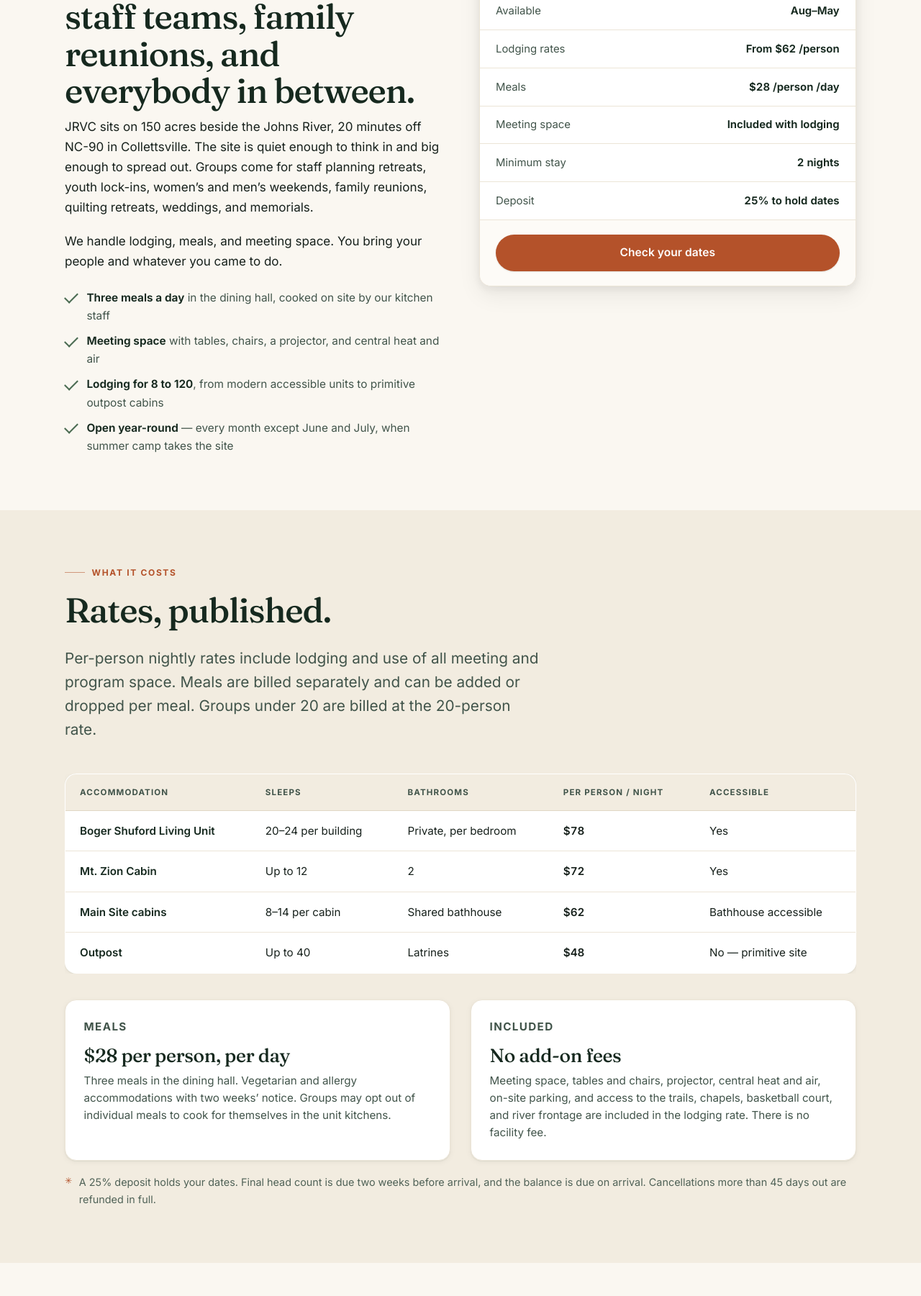
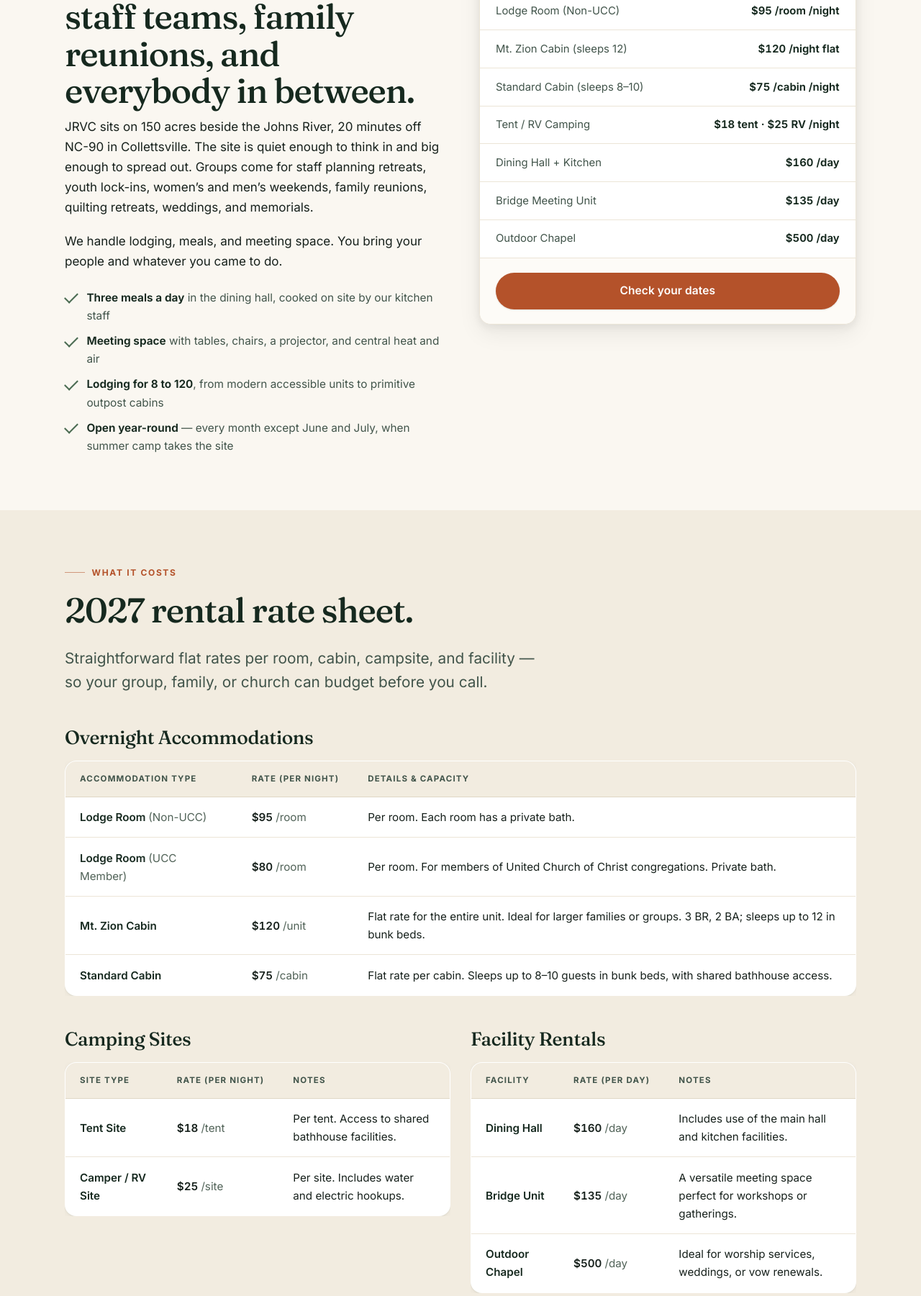
Before and after one commit to JRVC36/probable-spork, a plain HTML site: page retreats.html in a window 1280 px wide. Shown: the part 702-2503 px from the top of the page at 72% size. Drawn offline with Linux system fonts and the light colour scheme.

Commit message:
Update rental pricing to the 2027 rate sheet
Co-authored-by: arena-agent <297053741+arena-agent@users.noreply.github.com>

```diff
--- a/build.mjs
+++ b/build.mjs
@@ -190,7 +190,7 @@ function structuredData(p) {
     image: `${SITE.url}/${p.ogImage || "assets/img/hero.jpg"}`,
     telephone: "+1-828-387-5736",
     email: SITE.email,
-    priceRange: "$48–$545",
+    priceRange: "$18–$545",
     address: placeAddress,
     geo: {
       "@type": "GeoCoordinates",
--- a/retreats.html
+++ b/retreats.html
@@ -17,7 +17,7 @@
 <link rel="preload" href="assets/fonts/fraunces-latin-wght-normal.woff2" as="font" type="font/woff2" crossorigin>
 <link rel="preload" href="assets/fonts/inter-latin-wght-normal.woff2" as="font" type="font/woff2" crossorigin>
 <link rel="stylesheet" href="assets/css/site.css?v=caa99e9a">
-<script type="application/ld+json">{"@context":"https://schema.org","@graph":[{"@type":["Organization","Campground","LocalBusiness"],"@id":"https://www.jrvc.org/#organization","name":"Johns River Valley Camp","alternateName":"JRVC","foundingDate":"1936","url":"https://www.jrvc.org/","logo":"https://www.jrvc.org/assets/img/favicon.svg","image":"https://www.jrvc.org/assets/img/lodge-timber.jpg","telephone":"+1-828-387-5736","email":"kevin@jrvc.org","priceRange":"$48–$545","address":{"@type":"PostalAddress","streetAddress":"6211 NC-90","addressLocality":"Collettsville","addressRegion":"NC","postalCode":"28611","addressCountry":"US"},"geo":{"@type":"GeoCoordinates","latitude":35.9325,"longitude":-81.6689},"parentOrganization":{"@type":"Organization","name":"Southern Conference of the United Church of Christ","url":"https://soc-ucc.org"}}]}</script>
+<script type="application/ld+json">{"@context":"https://schema.org","@graph":[{"@type":["Organization","Campground","LocalBusiness"],"@id":"https://www.jrvc.org/#organization","name":"Johns River Valley Camp","alternateName":"JRVC","foundingDate":"1936","url":"https://www.jrvc.org/","logo":"https://www.jrvc.org/assets/img/favicon.svg","image":"https://www.jrvc.org/assets/img/lodge-timber.jpg","telephone":"+1-828-387-5736","email":"kevin@jrvc.org","priceRange":"$18–$545","address":{"@type":"PostalAddress","streetAddress":"6211 NC-90","addressLocality":"Collettsville","addressRegion":"NC","postalCode":"28611","addressCountry":"US"},"geo":{"@type":"GeoCoordinates","latitude":35.9325,"longitude":-81.6689},"parentOrganization":{"@type":"Organization","name":"Southern Conference of the United Church of Christ","url":"https://soc-ucc.org"}}]}</script>
 </head>
 <body>
 <a class="skip" href="#main">Skip to content</a>
@@ -87,15 +87,16 @@
       </div>
 
       <div class="facts-card">
-        <h2>Booking facts</h2>
+        <h2>Rental rate summary</h2>
         <ul class="facts-list">
-          <li><span class="fk">Group size</span><span class="fv">8&ndash;120 people</span></li>
-          <li><span class="fk">Available</span><span class="fv">Aug&ndash;May</span></li>
-          <li><span class="fk">Lodging rates</span><span class="fv">From $62 /person</span></li>
-          <li><span class="fk">Meals</span><span class="fv">$28 /person /day</span></li>
-          <li><span class="fk">Meeting space</span><span class="fv">Included with lodging</span></li>
-          <li><span class="fk">Minimum stay</span><span class="fv">2 nights</span></li>
-          <li><span class="fk">Deposit</span><span class="fv">25% to hold dates</span></li>
+          <li><span class="fk">Lodge Room (UCC)</span><span class="fv">$80 /room /night</span></li>
+          <li><span class="fk">Lodge Room (Non-UCC)</span><span class="fv">$95 /room /night</span></li>
+          <li><span class="fk">Mt. Zion Cabin (sleeps 12)</span><span class="fv">$120 /night flat</span></li>
+          <li><span class="fk">Standard Cabin (sleeps 8&ndash;10)</span><span class="fv">$75 /cabin /night</span></li>
+          <li><span class="fk">Tent / RV Camping</span><span class="fv">$18 tent &middot; $25 RV /night</span></li>
+          <li><span class="fk">Dining Hall + Kitchen</span><span class="fv">$160 /day</span></li>
+          <li><span class="fk">Bridge Meeting Unit</span><span class="fv">$135 /day</span></li>
+          <li><span class="fk">Outdoor Chapel</span><span class="fv">$500 /day</span></li>
         </ul>
         <div class="facts-cta">
           <a class="btn btn-primary btn-block" href="#inquiry">Check your dates</a>
@@ -105,71 +106,106 @@
   </div>
 </section>
 
-<section class="bg-sand">
+<section class="bg-sand" id="rates">
   <div class="shell">
     <div class="section-head">
       <p class="eyebrow">What it costs</p>
-      <h2>Rates, published.</h2>
-      <p class="lede">Per-person nightly rates include lodging and use of all meeting and program space. Meals are billed separately and can be added or dropped per meal. Groups under 20 are billed at the 20-person rate.</p>
+      <h2>2027 rental rate sheet.</h2>
+      <p class="lede">Straightforward flat rates per room, cabin, campsite, and facility &mdash; so your group, family, or church can budget before you call.</p>
     </div>
 
-    <div class="table-scroll">
+    <h3 class="group-heading">Overnight Accommodations</h3>
+    <div class="table-scroll group-grid">
       <table class="price-table">
         <thead>
           <tr>
-            <th scope="col">Accommodation</th>
-            <th scope="col">Sleeps</th>
-            <th scope="col">Bathrooms</th>
-            <th scope="col">Per person / night</th>
-            <th scope="col">Accessible</th>
+            <th scope="col">Accommodation Type</th>
+            <th scope="col">Rate (per night)</th>
+            <th scope="col">Details &amp; Capacity</th>
           </tr>
         </thead>
         <tbody>
           <tr>
-            <th scope="row">Boger Shuford Living Unit</th>
-            <td>20&ndash;24 per building</td>
-            <td>Private, per bedroom</td>
-            <td class="num">$78</td>
-            <td>Yes</td>
+            <th scope="row">Lodge Room <span class="muted">(Non-UCC)</span></th>
+            <td class="num">$95 <span class="muted">/room</span></td>
+            <td>Per room. Each room has a private bath.</td>
+          </tr>
+          <tr>
+            <th scope="row">Lodge Room <span class="muted">(UCC Member)</span></th>
+            <td class="num">$80 <span class="muted">/room</span></td>
+            <td>Per room. For members of United Church of Christ congregations. Private bath.</td>
           </tr>
           <tr>
             <th scope="row">Mt. Zion Cabin</th>
-            <td>Up to 12</td>
-            <td>2</td>
-            <td class="num">$72</td>
-            <td>Yes</td>
+            <td class="num">$120 <span class="muted">/unit</span></td>
+            <td>Flat rate for the entire unit. Ideal for larger families or groups. 3 BR, 2 BA; sleeps up to 12 in bunk beds.</td>
           </tr>
           <tr>
-            <th scope="row">Main Site cabins</th>
-            <td>8&ndash;14 per cabin</td>
-            <td>Shared bathhouse</td>
-            <td class="num">$62</td>
-            <td>Bathhouse accessible</td>
-          </tr>
-          <tr>
-            <th scope="row">Outpost</th>
-            <td>Up to 40</td>
-            <td>Latrines</td>
-            <td class="num">$48</td>
-            <td>No &mdash; primitive site</td>
+            <th scope="row">Standard Cabin</th>
+            <td class="num">$75 <span class="muted">/cabin</span></td>
+            <td>Flat rate per cabin. Sleeps up to 8&ndash;10 guests in bunk beds, with shared bathhouse access.</td>
           </tr>
         </tbody>
       </table>
     </div>
 
     <div class="grid grid-2 mt-3">
-      <div class="card">
-        <div class="card-body">
-          <p class="card-meta">Meals</p>
-          <h3>$28 per person, per day</h3>
-          <p>Three meals in the dining hall. Vegetarian and allergy accommodations with two weeks&rsquo; notice. Groups may opt out of individual meals to cook for themselves in the unit kitchens.</p>
+      <div>
+        <h3 class="group-heading">Camping Sites</h3>
+        <div class="table-scroll">
+          <table class="price-table">
+            <thead>
+              <tr>
+                <th scope="col">Site Type</th>
+                <th scope="col">Rate (per night)</th>
+                <th scope="col">Notes</th>
+              </tr>
+            </thead>
+            <tbody>
+              <tr>
+                <th scope="row">Tent Site</th>
+                <td class="num">$18 <span class="muted">/tent</span></td>
+                <td>Per tent. Access to shared bathhouse facilities.</td>
+              </tr>
+              <tr>
+                <th scope="row">Camper / RV Site</th>
+                <td class="num">$25 <span class="muted">/site</span></td>
+                <td>Per site. Includes water and electric hookups.</td>
+              </tr>
+            </tbody>
+          </table>
         </div>
       </div>
-      <div class="card">
-        <div class="card-body">
-          <p class="card-meta">Included</p>
-          <h3>No add-on fees</h3>
-          <p>Meeting space, tables and chairs, projector, central heat and air, on-site parking, and access to the trails, chapels, basketball court, and river frontage are included in the lodging rate. There is no facility fee.</p>
+
+      <div>
+        <h3 class="group-heading">Facility Rentals</h3>
+        <div class="table-scroll">
+          <table class="price-table">
+            <thead>
+              <tr>
+                <th scope="col">Facility</th>
+                <th scope="col">Rate (per day)</th>
+                <th scope="col">Notes</th>
+              </tr>
+            </thead>
+            <tbody>
+              <tr>
+                <th scope="row">Dining Hall</th>
+                <td class="num">$160 <span class="muted">/day</span></td>
+                <td>Includes use of the main hall and kitchen facilities.</td>
+              </tr>
+              <tr>
+                <th scope="row">Bridge Unit</th>
+                <td class="num">$135 <span class="muted">/day</span></td>
+                <td>A versatile meeting space perfect for workshops or gatherings.</td>
+              </tr>
+              <tr>
+                <th scope="row">Outdoor Chapel</th>
+                <td class="num">$500 <span class="muted">/day</span></td>
+                <td>Ideal for worship services, weddings, or vow renewals.</td>
+              </tr>
+            </tbody>
+          </table>
         </div>
       </div>
     </div>
@@ -304,7 +340,7 @@
     <div class="acc acc--narrow">
       <details>
         <summary>Can we cook for ourselves?</summary>
-        <div class="acc-body"><p>Yes. The Boger Shuford units and Mt. Zion Cabin have full kitchens. You can take meals in the dining hall, cook in your unit, or mix the two &mdash; tell us which meals you want and we will bill accordingly.</p></div>
+        <div class="acc-body"><p>Yes. The Boger Shuford lodge units and Mt. Zion Cabin have kitchens, and you can also rent the main Dining Hall and commercial kitchen for $160 per day.</p></div>
       </details>
       <details>
         <summary>What is the site like for someone with mobility needs?</summary>
@@ -316,7 +352,7 @@
       </details>
       <details>
         <summary>Can we hold a wedding or memorial service?</summary>
-        <div class="acc-body"><p>Yes, and the outdoor chapels are the reason many people do. We host weddings, memorials, family reunions, and retirement parties. Tell us what you are planning in the inquiry form and we will walk through space, seating, and catering.</p></div>
+        <div class="acc-body"><p>Yes, and the outdoor chapels are the reason many people do. The Outdoor Chapel is $500 per day for worship services, weddings, or vow renewals, and the Dining Hall &amp; kitchen is $160 per day. Tell us what you are planning in the inquiry form and we will walk through space, seating, and lodging.</p></div>
       </details>
       <details>
         <summary>What is the cancellation policy?</summary>
```
Also changed, not shown: about.html (+1 -1 lines), facilities.html (+25 -26 lines), faq.html (+2 -2 lines), get-involved.html (+1 -1 lines), index.html (+1 -1 lines), mission-trips.html (+1 -1 lines), privacy.html (+1 -1 lines), register.html (+1 -1 lines), src/pages/facilities.html (+24 -25 lines), src/pages/faq.html (+1 -1 lines), src/pages/retreats.html (+86 -50 lines), summer-camp.html (+1 -1 lines), visit.html (+1 -1 lines).
